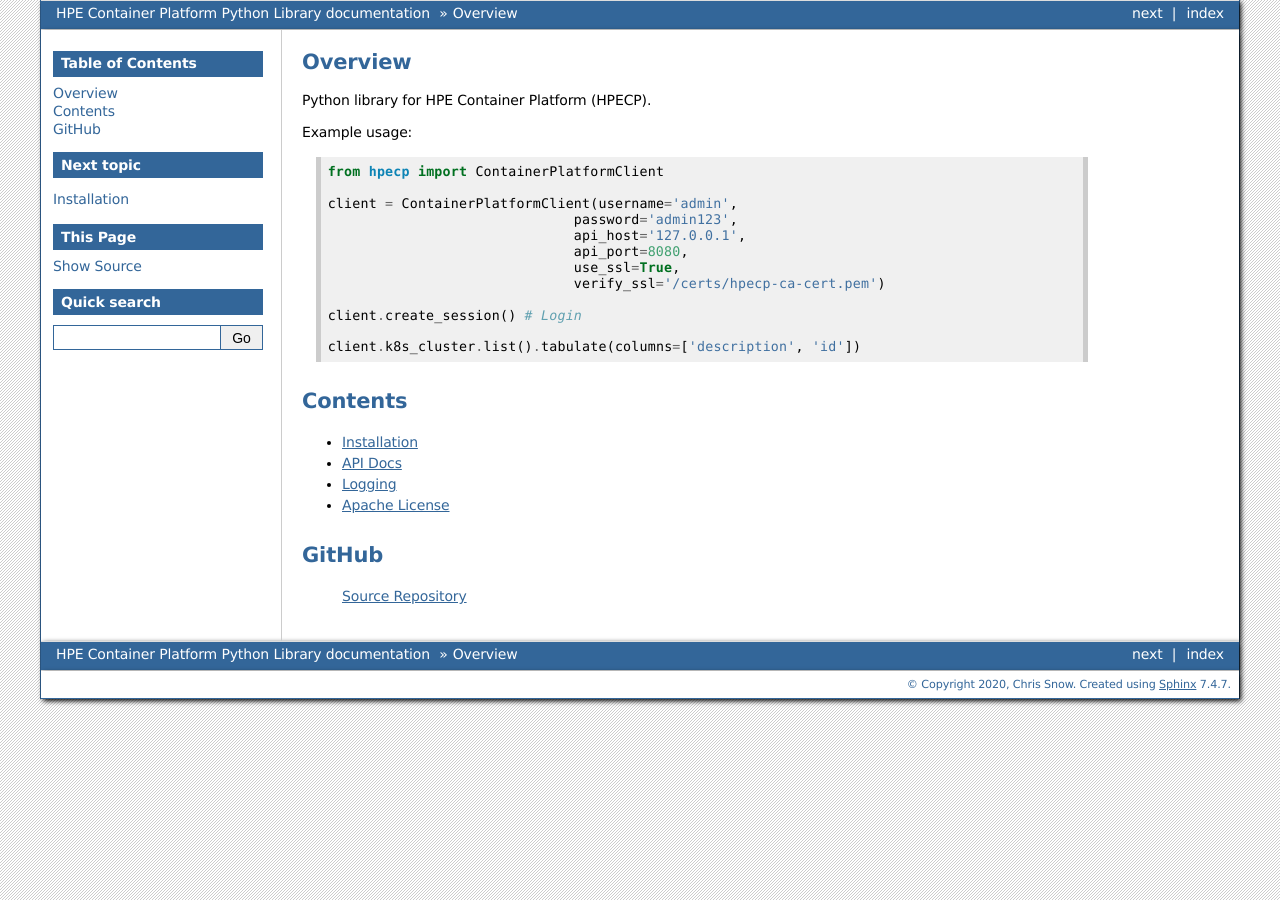
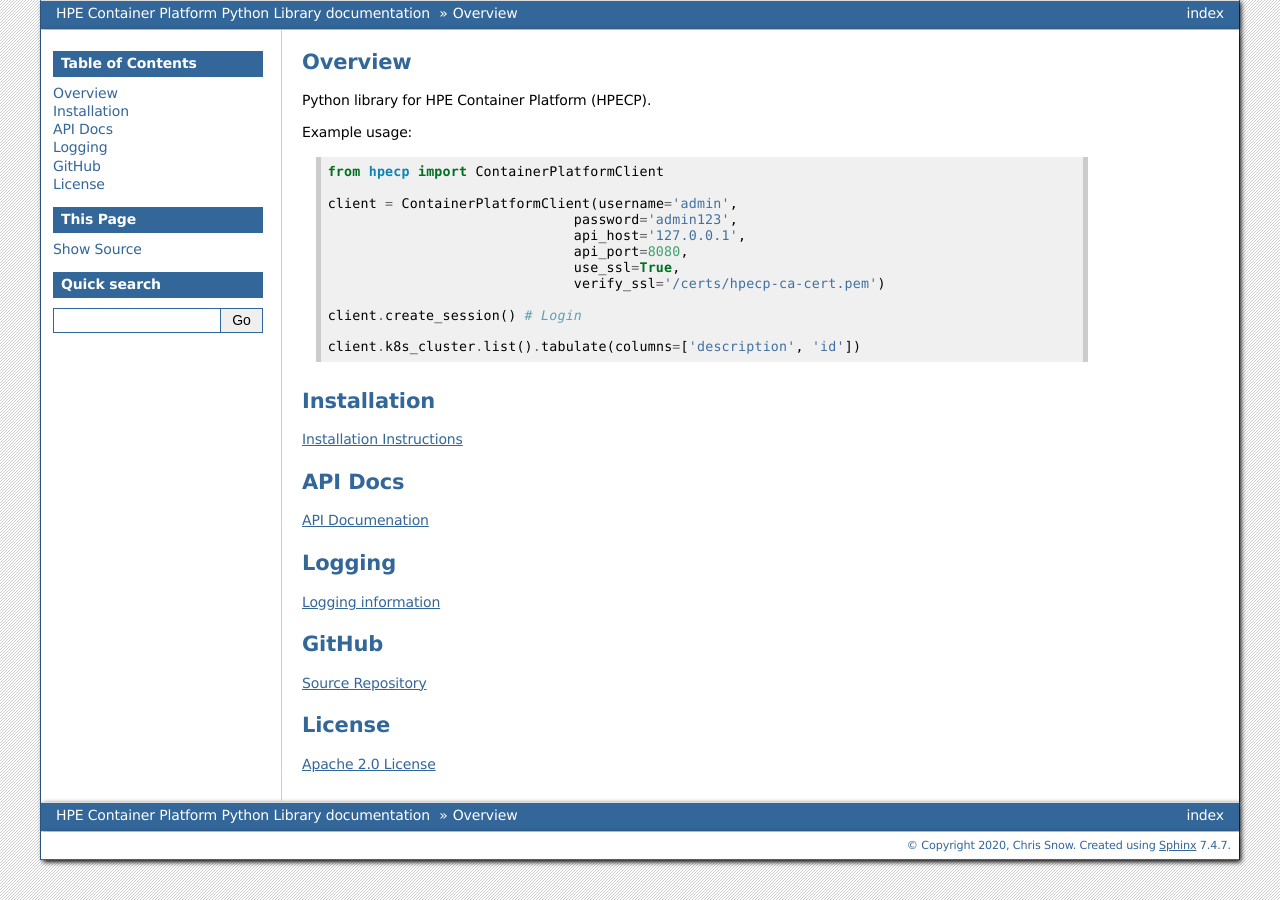
Before and after one commit to hpe-container-platform-community/hpecp-python-library, a Sphinx documentation site: the page built from docs/source/index.rst, in a window 1280 px wide. Built offline with Sphinx 7.4.7, drawn with Linux system fonts in a browser that asks for light colours.

Commit message:
reformat navigation on docs

```diff
--- a/docs/source/hpecp.rst
+++ b/docs/source/hpecp.rst
@@ -1,3 +1,5 @@
+.. _apidocs:
+
 API Docs
 ========
 
--- a/docs/source/index.rst
+++ b/docs/source/index.rst
@@ -21,18 +21,27 @@ Example usage:
    client.k8s_cluster.list().tabulate(columns=['description', 'id'])
 
 
-Contents
+Installation
+============
+
+:ref:`Installation Instructions <installation>`
+
+API Docs
 ========
 
-.. toctree::
-   :maxdepth: 1
+:ref:`API Documenation <apidocs>`
 
-   installation
-   hpecp
-   logging
-   license
+Logging
+=======
+
+:ref:`Logging information <logging>`
 
 GitHub
 ======
 
-   `Source Repository <https://github.com/hpe-container-platform-community/hpecp-python-library>`_
+`Source Repository <https://github.com/hpe-container-platform-community/hpecp-python-library>`_
+
+License
+=======
+
+:ref:`Apache 2.0 License <license>`
--- a/docs/source/installation.rst
+++ b/docs/source/installation.rst
@@ -1,3 +1,5 @@
+.. _Installation:
+
 Installation
 ============
 
--- a/docs/source/license.rst
+++ b/docs/source/license.rst
@@ -1,3 +1,5 @@
+.. _license:
+
 ==============
 Apache License
 ==============
--- a/docs/source/logging.rst
+++ b/docs/source/logging.rst
@@ -1,3 +1,5 @@
+.. _logging:
+
 Logging
 =======
 
```
